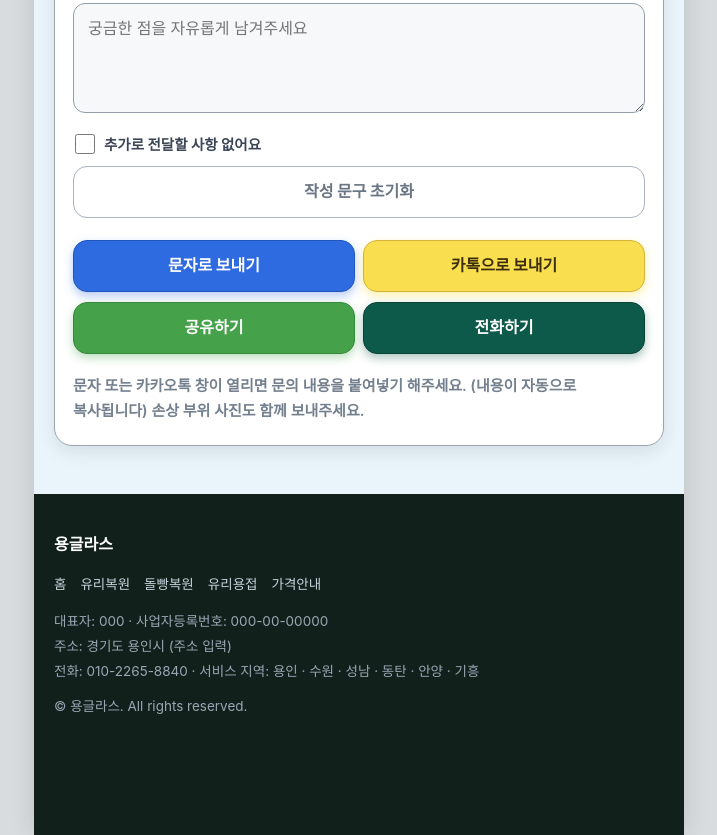
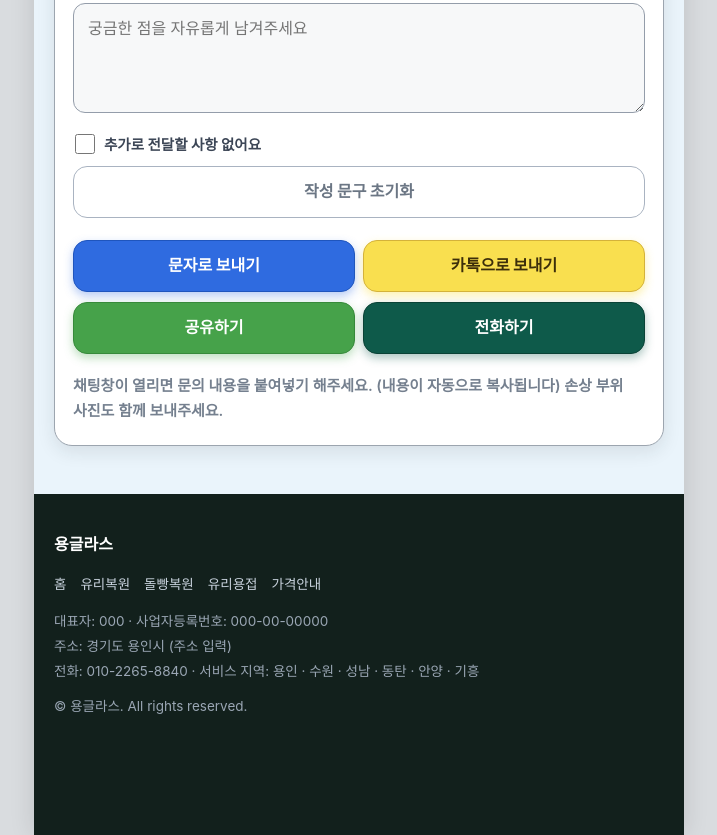
Before and after one commit to hanlee7777777-dev/yongglass, a plain HTML site: page glass-crack-welding.html in a window 1280 px wide. Shown: the part 3229-4064 px from the top of the page, without its empty margins (281-998 px from the left). Drawn offline with Linux system fonts and the light colour scheme; a web font is replaced by a local one.

Commit message:
Add files via upload

```diff
--- a/glass-crack-welding.html
+++ b/glass-crack-welding.html
@@ -238,7 +238,7 @@ footer.site .fnav a{color:#c9d3de}
         <button type="button" class="inq-btn inq-share" onclick="inqTry('share')">공유하기</button>
         <a class="inq-btn inq-tel" href="tel:01022658840">전화하기</a>
       </div>
-      <p class="inq-note">문자 또는 카카오톡 창이 열리면 문의 내용을 붙여넣기 해주세요. (내용이 자동으로 복사됩니다) 손상 부위 사진도 함께 보내주세요.</p>
+      <p class="inq-note">채팅창이 열리면 문의 내용을 붙여넣기 해주세요. (내용이 자동으로 복사됩니다) 손상 부위 사진도 함께 보내주세요.</p>
     </div>
   </div>
 </div></section>
```
Also changed, not shown: index.html (+1 -1 lines), repair-price.html (+1 -1 lines), windshield-chip-repair.html (+1 -1 lines), windshieldrepair.html (+1 -1 lines).
